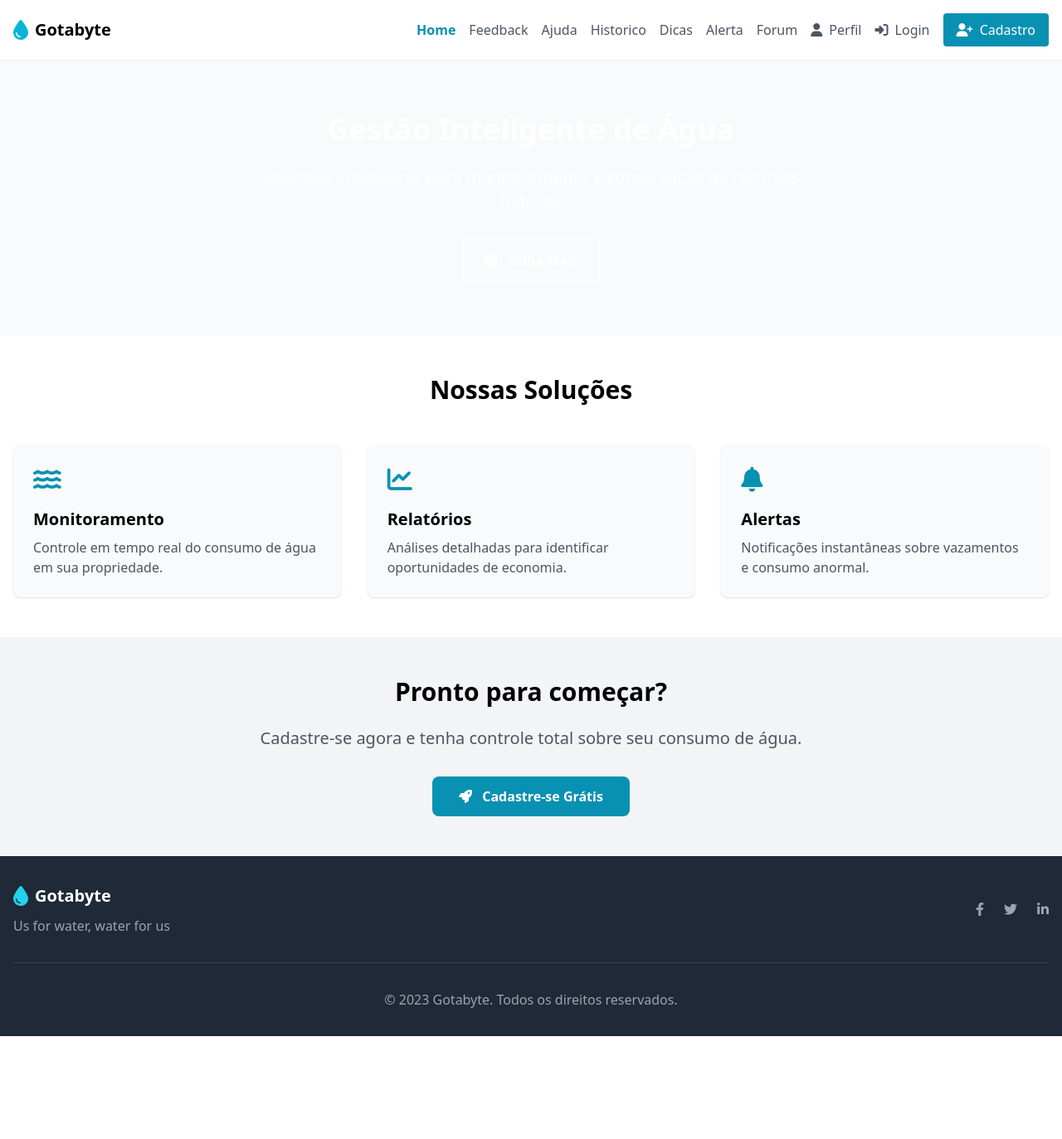
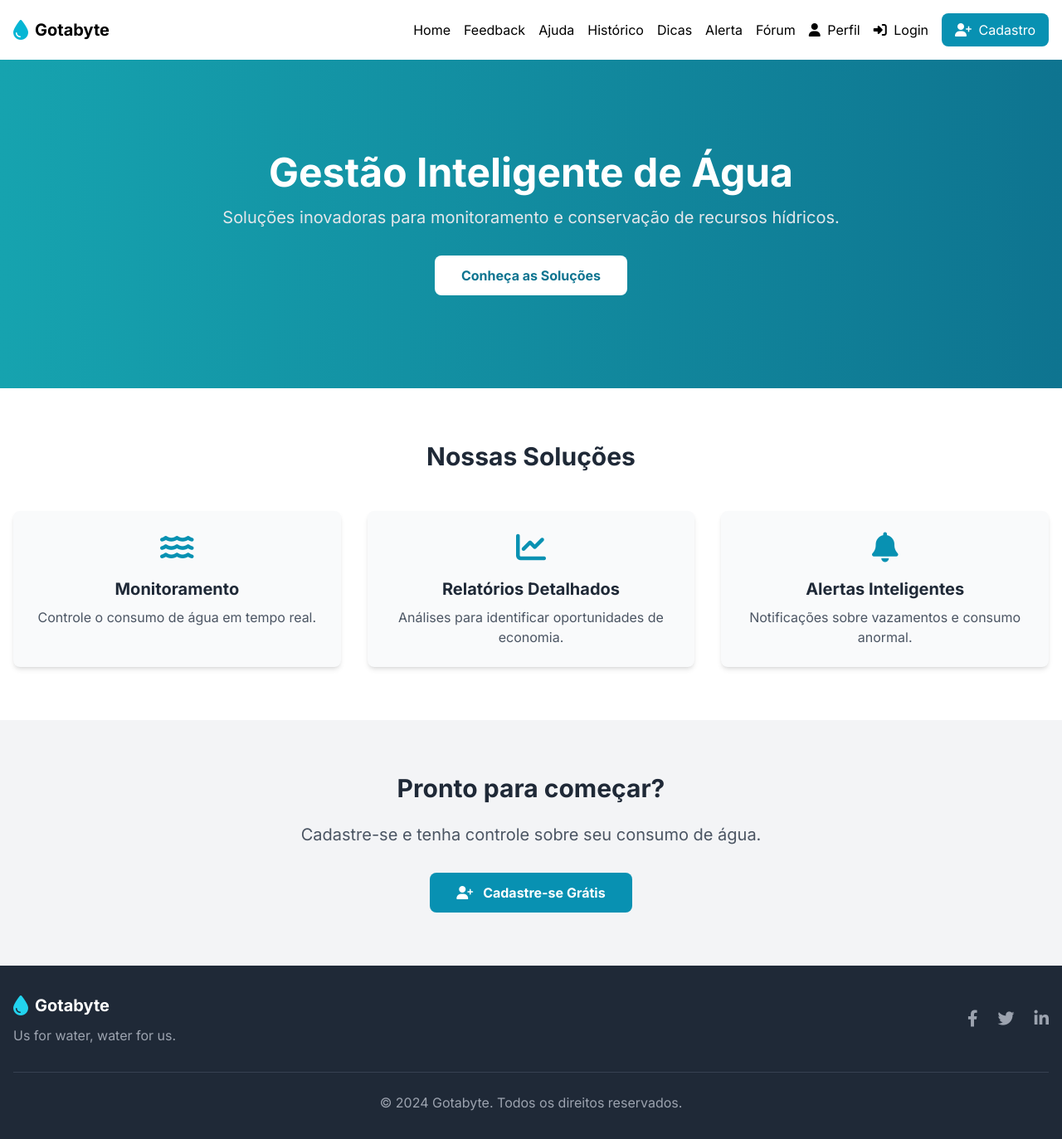
Before and after one commit to Mxrci0/GotaByte, a PHP site: page /paginain.html in a window 1280 px wide. Shown: the whole page at 83% size. Before the commit the page ends 1249 px from the top, so only its background shows below. Run offline with PHP 8.4, Linux system fonts and the light colour scheme; some libraries are stand-ins or nearby versions.

Commit message:
finalmentee

```diff
--- a/Breno/paginain.css
+++ b/Breno/paginain.css
@@ -3,5 +3,5 @@
             font-family: 'Segoe UI', Tahoma, Geneva, Verdana, sans-serif;
         }
         .hero-bg {
-            background: linear-gradient(135deg, #07b6d4 0%, #0995d6 100%);
+            background: linear-gradient(135deg, #04d9ff 0%, #0995d6 100%);
         }
--- a/Breno/paginain.html
+++ b/Breno/paginain.html
@@ -3,32 +3,33 @@
 <head>
     <meta charset="UTF-8" />
     <meta name="viewport" content="width=device-width, initial-scale=1.0" />
-    <title>Página de Login</title>
+    <title>Gotabyte - Gestão Inteligente de Água</title>
+    <!-- Tailwind CSS -->
     <script src="https://cdn.tailwindcss.com"></script>
+    <!-- Font Awesome Icons -->
     <link rel="stylesheet" href="https://cdnjs.cloudflare.com/ajax/libs/font-awesome/6.4.0/css/all.min.css">
+    <!-- Google Fonts (Inter) -->
     <link href="https://fonts.googleapis.com/css2?family=Inter:wght@300;400;500;600;700&display=swap" rel="stylesheet">
 
     <style>
-        .faq-item {
-            transition: all 0.3s ease;
+        /* Custom Styles */
+        body {
+            font-family: 'Inter', sans-serif;
         }
-        .faq-answer {
-            max-height: 0;
-            overflow: hidden;
-            transition: max-height 0.3s ease;
+
+        /* Gradient background for the hero section */
+        .hero-bg {
+            background: linear-gradient(90deg, rgba(22,163,175,1) 0%, rgba(14,116,144,1) 100%);
         }
-        .faq-item.active .faq-answer {
-            max-height: 300px;
-        }
-        .faq-item.active .faq-toggle {
-            transform: rotate(180deg);
-        }
+
+
+
     </style>
 </head>
 
-<body class="bg-gray-50 font-sans">
+<body class="bg-gray-50">
 
-    <!-- ✅ NAVBAR RESPONSIVA -->
+    <!-- ✅ NAVBAR ANTIGA RESTAURADA -->
     <nav class="bg-white shadow-sm py-4">
         <div class="container mx-auto px-4 flex justify-between items-center">
             <div class="flex items-center">
@@ -46,134 +47,140 @@
                 <a href="paginain.html" class="nav-link">Home</a>
                 <a href="feed.html" class="nav-link">Feedback</a>
                 <a href="ajuda.html" class="nav-link">Ajuda</a>
-            <a href="relatorio.html" class="nav-link">Historico</a>
+                <a href="relatorio.html" class="nav-link">Histórico</a>
                 <a href="dicas.html" class="nav-link">Dicas</a>
-
-            <a href="modo.html" class="block nav-link">Alerta</a>
-            <a href="necessidades.html" class="nav-link">Forum</a>
-
+                <a href="modo.html" class="nav-link">Alerta</a>
+                <a href="necessidades.html" class="nav-link">Fórum</a>
                 <a href="perfil.html" class="nav-link"><i class="fas fa-user mr-1"></i> Perfil</a>
                 <a href="entrar.html" class="nav-link"><i class="fas fa-sign-in-alt mr-1"></i> Login</a>
-            <a href="login.html" class="bg-cyan-600 text-white px-4 py-2 rounded hover:bg-cyan-700">
+                <a href="login.html" class="bg-cyan-600 text-white px-4 py-2 rounded-lg hover:bg-cyan-700">
                     <i class="fas fa-user-plus mr-1"></i> Cadastro
                 </a>
             </div>
         </div>
+        <!-- Menu mobile -->
         <div id="mobile-menu" class="md:hidden hidden px-4 mt-2 space-y-2">
-        <a href="paginain.html" class="block nav-link">Home</a>
-        <a href="feed.html" class="block nav-link">Feedback</a>
-        <a href="ajuda.html" class="block nav-link">Ajuda</a>
-        <a href="relatorio.html" class="block nav-link">Historico</a>
-        <a href="dicas.html" class="block nav-link">Dicas</a>
-
-        <a href="modo.html" class="block nav-link">Alerta</a>
-        <a href="necessidades.html" class="block nav-link">Forum</a>
-
-        <a href="perfil.html" class="block nav-link">Perfil</a>
-        <a href="entrar.html" class="block nav-link">Login</a>
-        <a href="login.html" class="block bg-cyan-600 text-white px-4 py-2 rounded hover:bg-cyan-700">Cadastro</a>
+            <a href="paginain.html" class="block nav-link py-1">Home</a>
+            <a href="feed.html" class="block nav-link py-1">Feedback</a>
+            <a href="ajuda.html" class="block nav-link py-1">Ajuda</a>
+            <a href="relatorio.html" class="block nav-link py-1">Histórico</a>
+            <a href="dicas.html" class="block nav-link py-1">Dicas</a>
+            <a href="modo.html" class="block nav-link py-1">Alerta</a>
+            <a href="necessidades.html" class="block nav-link py-1">Fórum</a>
+            <a href="perfil.html" class="block nav-link py-1">Perfil</a>
+            <a href="entrar.html" class="block nav-link py-1">Login</a>
+            <a href="login.html" class="block bg-cyan-600 text-white text-center px-4 py-2 rounded-lg hover:bg-cyan-700 mt-1">Cadastro</a>
         </div>
     </nav>
 
-
-
-    <!-- Hero Section Simples -->
-    <section class="hero-bg text-white py-16">
+    <main>
+        <!-- ✅ HERO SECTION -->
+        <section id="home" class="hero-bg text-white py-20 md:py-28">
             <div class="container mx-auto px-4 text-center">
-            <h1 class="text-4xl font-bold mb-6">Gestão Inteligente de Água</h1>
-            <p class="text-xl mb-8 max-w-2xl mx-auto">
-                Soluções inovadoras para monitoramento e conservação de recursos hídricos
+                <h1 class="text-4xl md:text-5xl font-bold mb-4 leading-tight">Gestão Inteligente de Água</h1>
+                <p class="text-lg md:text-xl mb-8 max-w-3xl mx-auto text-gray-200">
+                    Soluções inovadoras para monitoramento e conservação de recursos hídricos.
                 </p>
                 <div class="flex justify-center">
-                <a href="#" class="border-2 border-white px-6 py-3 rounded font-bold hover:bg-white hover:bg-opacity-10">
-                    <i class="fas fa-info-circle mr-2"></i> Saiba Mais
+                    <a href="login.html" class="bg-white text-cyan-700 font-bold px-8 py-3 rounded-lg hover:bg-gray-100">
+                        Conheça as Soluções
                     </a>
                 </div>
             </div>
         </section>
 
-    <!-- Features Simples -->
-    <section class="py-12 bg-white">
+        <!-- ✅ FEATURES (SOLUÇÕES) SIMPLIFICADAS -->
+        <section id="solucoes" class="py-16 bg-white">
             <div class="container mx-auto px-4">
-            <h2 class="text-3xl font-bold text-center mb-12">Nossas Soluções</h2>
+                <div class="text-center mb-12">
+                    <h2 class="text-3xl font-bold text-gray-800">Nossas Soluções</h2>
+                </div>
 
                 <div class="grid md:grid-cols-3 gap-8">
-                <div class="bg-gray-50 p-6 rounded-lg shadow">
-                    <div class="text-cyan-600 text-3xl mb-4">
-                        <i class="fas fa-water"></i>
+                    <!-- Feature 1 -->
+                    <div class="text-center p-6 bg-gray-50 rounded-lg shadow-md">
+                        <div class="text-cyan-600 text-4xl mx-auto mb-4">
+                           <a href="relatorio.html"><i class="fas fa-water"></i></a>
                         </div>
-                    <h3 class="text-xl font-bold mb-2">Monitoramento</h3>
+                        <h3 class="text-xl font-bold text-gray-800 mb-2">Monitoramento</h3>
                         <p class="text-gray-600">
-                        Controle em tempo real do consumo de água em sua propriedade.
+                            Controle o consumo de água em tempo real.
                         </p>
                     </div>
 
-                <div class="bg-gray-50 p-6 rounded-lg shadow">
-                    <div class="text-cyan-600 text-3xl mb-4">
-                        <i class="fas fa-chart-line"></i>
+                    <!-- Feature 2 -->
+                    <div class="text-center p-6 bg-gray-50 rounded-lg shadow-md">
+                        <div class="text-cyan-600 text-4xl mx-auto mb-4">
+                           <a href="relatorio.html"><i class="fas fa-chart-line"></i></a>
                         </div>
-                    <h3 class="text-xl font-bold mb-2">Relatórios</h3>
+                        <h3 class="text-xl font-bold text-gray-800 mb-2">Relatórios Detalhados</h3>
                         <p class="text-gray-600">
-                        Análises detalhadas para identificar oportunidades de economia.
+                            Análises para identificar oportunidades de economia.
                         </p>
                     </div>
 
-                <div class="bg-gray-50 p-6 rounded-lg shadow">
-                    <div class="text-cyan-600 text-3xl mb-4">
-                        <i class="fas fa-bell"></i>
+                    <!-- Feature 3 -->
+                    <div class="text-center p-6 bg-gray-50 rounded-lg shadow-md">
+                        <div class="text-cyan-600 text-4xl mx-auto mb-4">
+                           <a href="modo.html"><i class="fas fa-bell"></i></a>
                         </div>
-                    <h3 class="text-xl font-bold mb-2">Alertas</h3>
+                        <h3 class="text-xl font-bold text-gray-800 mb-2">Alertas Inteligentes</h3>
                         <p class="text-gray-600">
-                        Notificações instantâneas sobre vazamentos e consumo anormal.
+                            Notificações sobre vazamentos e consumo anormal.
                         </p>
                     </div>
                 </div>
             </div>
         </section>
 
-    <!-- CTA Simples -->
-    <section class="py-12 bg-gray-100">
+        <!-- ✅ CTA FINAL -->
+        <section class="py-16 bg-gray-100">
             <div class="container mx-auto px-4 text-center">
-            <h2 class="text-3xl font-bold mb-6">Pronto para começar?</h2>
+                <h2 class="text-3xl font-bold text-gray-800 mb-6">Pronto para começar?</h2>
                 <p class="text-xl text-gray-600 mb-8 max-w-2xl mx-auto">
-                Cadastre-se agora e tenha controle total sobre seu consumo de água.
+                    Cadastre-se e tenha controle sobre seu consumo de água.
                 </p>
                 <a href="login.html" class="bg-cyan-600 text-white px-8 py-3 rounded-lg font-bold hover:bg-cyan-700 inline-block">
-                <i class="fas fa-rocket mr-2"></i> Cadastre-se Grátis
+                    <i class="fas fa-user-plus mr-2"></i> Cadastre-se Grátis
                 </a>
             </div>
         </section>
+    </main>
 
-    <!-- Footer Simples -->
-    <footer class="bg-gray-800 text-white py-8">
-        <div class="container mx-auto px-4">
-            <div class="flex flex-col md:flex-row justify-between items-center">
-                <div class="mb-4 md:mb-0">
-                    <div class="flex items-center">
+    <!-- ✅ FOOTER -->
+    <footer class="bg-gray-800 text-white">
+        <div class="container mx-auto px-4 py-8">
+            <div class="flex flex-col md:flex-row justify-between items-center text-center md:text-left">
+                <div class="mb-6 md:mb-0">
+                    <div class="flex items-center justify-center md:justify-start">
                         <i class="fas fa-tint text-cyan-400 text-2xl mr-2"></i>
                         <span class="text-xl font-bold">Gotabyte</span>
                     </div>
-                    <p class="text-gray-400 mt-2">Us for water, water for us</p>
+                    <p class="text-gray-400 mt-2">Us for water, water for us.</p>
                 </div>
 
                 <div class="flex space-x-6">
-                    <a href="#" class="text-gray-400 hover:text-white">
-                        <i class="fab fa-facebook-f"></i>
-                    </a>
-                    <a href="#" class="text-gray-400 hover:text-white">
-                        <i class="fab fa-twitter"></i>
-                    </a>
-                    <a href="#" class="text-gray-400 hover:text-white">
-                        <i class="fab fa-linkedin-in"></i>
-                    </a>
+                    <a href="#" class="text-gray-400 hover:text-white text-xl"><i class="fab fa-facebook-f"></i></a>
+                    <a href="#" class="text-gray-400 hover:text-white text-xl"><i class="fab fa-twitter"></i></a>
+                    <a href="#" class="text-gray-400 hover:text-white text-xl"><i class="fab fa-linkedin-in"></i></a>
                 </div>
             </div>
 
-            <div class="border-t border-gray-700 mt-8 pt-8 text-center text-gray-400">
-                <p>© 2023 Gotabyte. Todos os direitos reservados.</p>
+            <div class="border-t border-gray-700 mt-8 pt-6 text-center text-gray-400">
+                <p>&copy; 2024 Gotabyte. Todos os direitos reservados.</p>
             </div>
         </div>
     </footer>
-    <script src="paginain.js"></script>
+
+    <!-- JavaScript para interatividade -->
+    <script>
+        // Script para o menu hamburguer
+        const menuButton = document.getElementById('menu-button');
+        const mobileMenu = document.getElementById('mobile-menu');
+
+        menuButton.addEventListener('click', () => {
+            mobileMenu.classList.toggle('hidden');
+        });
+    </script>
 </body>
 </html>
```
Also changed, not shown: Breno/Index.html (+31 -1 lines), Breno/ajuda.html (+30 -0 lines), Breno/dicas.html (+30 -0 lines), Breno/entrar.html (+30 -0 lines), Breno/feed.html (+30 -0 lines), Breno/login.html (+91 -29 lines), Breno/modo.html (+30 -0 lines), Breno/necessidades.html (+31 -30 lines), Breno/perfil.html (+23 -1 lines), Breno/recup.html (+30 -0 lines), Breno/relatorio.html (+30 -0 lines). Lines whose indentation alone changed are shown as unchanged.
